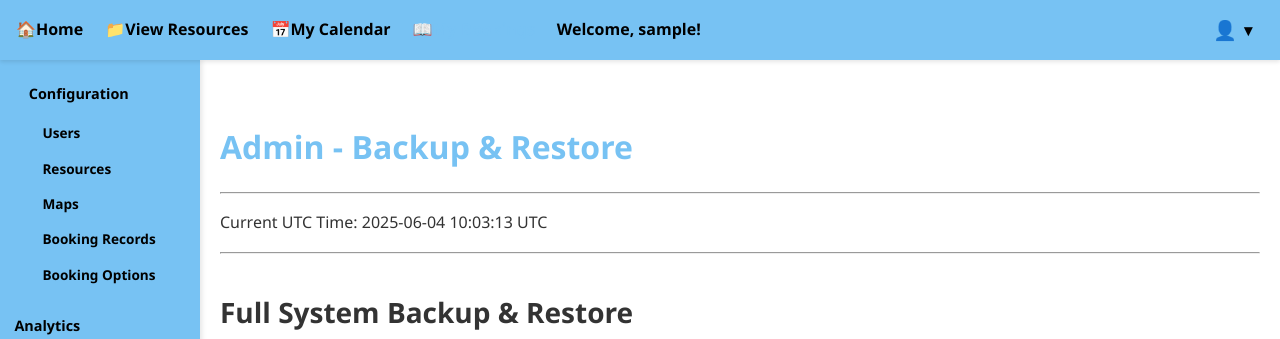
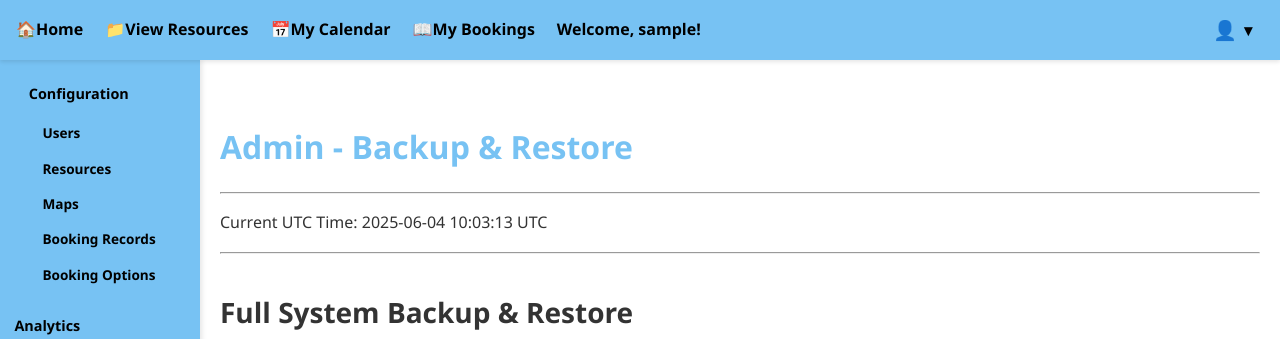
Before and after one commit to panaresium/ResourceBookingSystem, a Flask app: page /admin/backup_restore in a window 1280 px wide. Shown: the top 339 px of the page. Run offline with Flask 3, Linux system fonts and the light colour scheme; a user stored in the database is signed in; tables that the repository leaves empty hold one stand-in row (values such as "Sample post"); data that the repository does not hold is empty; some libraries are stand-ins or nearby versions.

Commit message:
Update base.html

```diff
--- a/templates/base.html
+++ b/templates/base.html
@@ -19,9 +19,7 @@
             <a href="{{ url_for('ui.serve_index') }}"><span class="menu-icon" aria-hidden="true">🏠</span><span class="menu-text">{{ _('Home') }}</span></a>
             <a href="{{ url_for('ui.serve_resources') }}"><span class="menu-icon" aria-hidden="true">📁</span><span class="menu-text">{{ _('View Resources') }}</span></a>
             <a href="{{ url_for('ui.serve_calendar') }}"><span class="menu-icon" aria-hidden="true">📅</span><span class="menu-text">{{ _('Calendar') }}</span></a>
-            <div id="my-bookings-nav-link" style="display: none;">
-                 <a href="{{ url_for('ui.serve_my_bookings_page') }}"><span class="menu-icon" aria-hidden="true">📖</span><span class="menu-text">{{ _('My Bookings') }}</span></a>
-            </div>
+            <a href="{{ url_for('ui.serve_my_bookings_page') }}"><span class="menu-icon" aria-hidden="true">📖</span><span class="menu-text">{{ _('My Bookings') }}</span></a>
             <div id="auth-link-container" style="display: none; margin-left:auto;">
                 <a href="{{ url_for('ui.serve_login') }}"><span class="menu-icon" aria-hidden="true">🔑</span><span class="menu-text">{{ _('Login') }}</span></a>
             </div>
```
